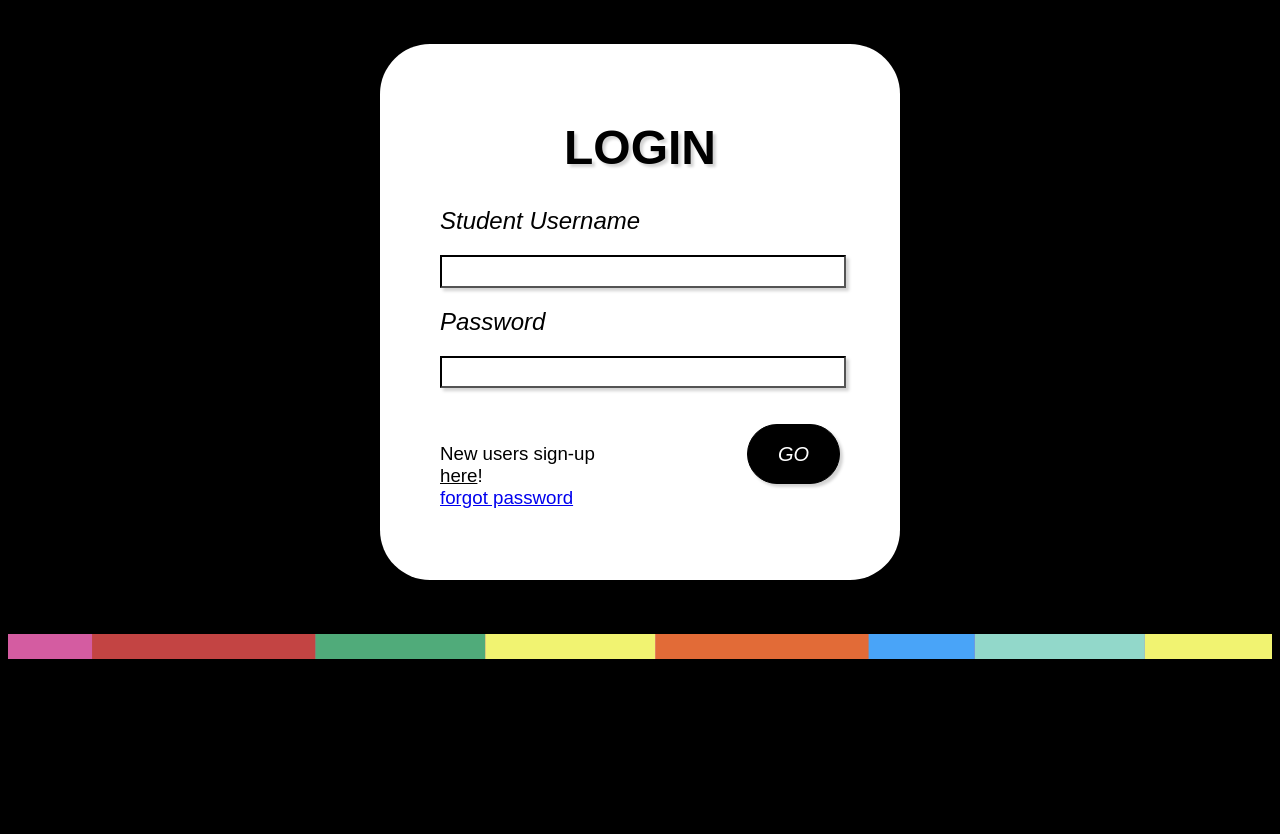
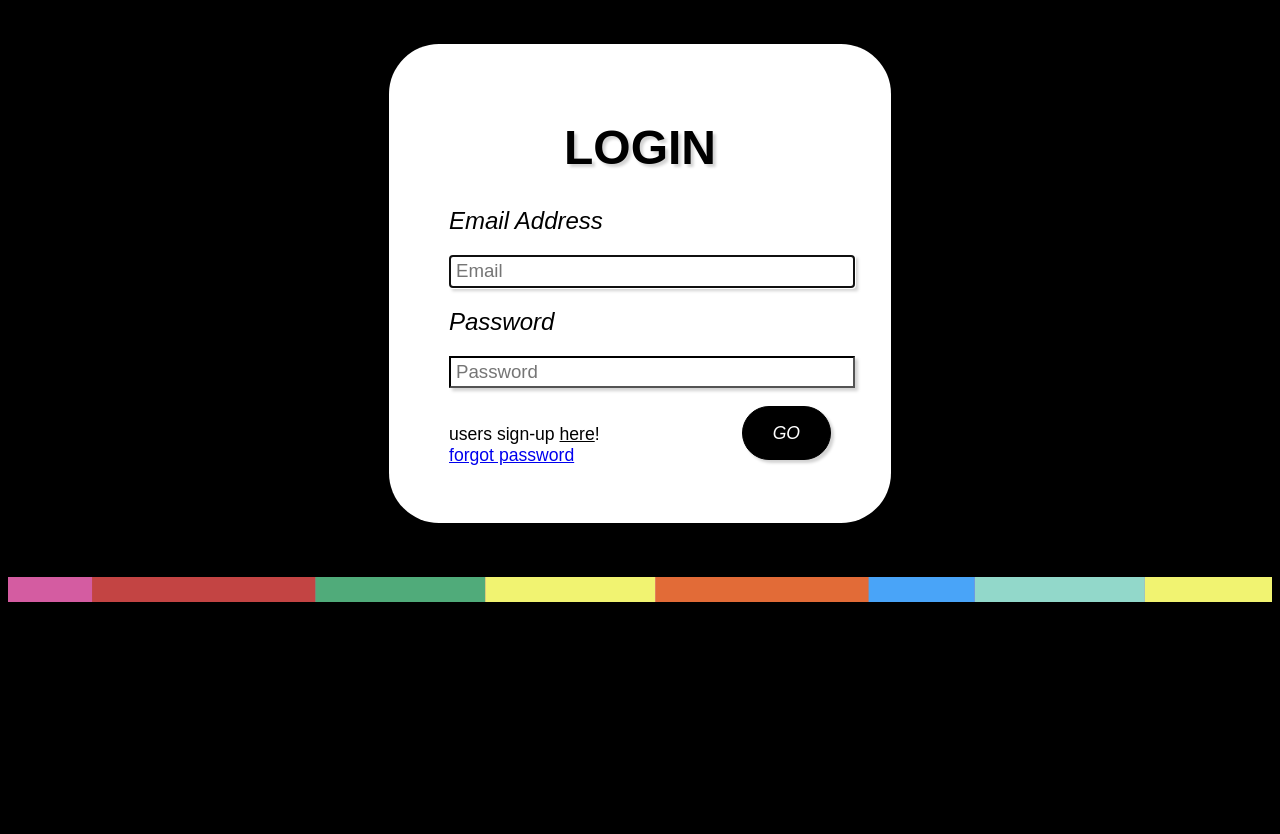
Before and after one commit to cmpt375-2021fall/client-project-crayon_project, a Django app: page /login/ in a window 1280 px wide. Before the commit the page ends 659 px from the top, so only its background shows below. Run offline with Django 3.2, Linux system fonts and the light colour scheme; some libraries are stand-ins or nearby versions; some web fonts are replaced.

Commit message:
updated css

```diff
--- a/crayonApp/static/crayonApp/css/login.css
+++ b/crayonApp/static/crayonApp/css/login.css
@@ -107,6 +107,16 @@
 }
 
 rainbowfooter{
-  position: absolute;
+  position: fixed;
   bottom: 0;
+    height:60px;
 }
+
+#page-container {
+  position: relative;
+  min-height: 100vh;
+}
+
+#content-wrap {
+  padding-bottom: 2.5rem;    /* Footer height */
+}
--- a/crayonApp/templates/crayonApp/login.html
+++ b/crayonApp/templates/crayonApp/login.html
@@ -4,6 +4,7 @@
 <! -- http://127.0.0.1:8000/crayonApp/login/ -->
 
 <link rel="stylesheet" href="https://use.typekit.net/uvu6hds.css">
+ <! -- <link href="https://cdn.bootcss.com/twitter-bootstrap/4.3.1/css/bootstrap.min.css" rel="stylesheet"> -->
 <link rel="stylesheet" type="text/css" href="{% static 'crayonApp/css/login.css' %}">
 login.css
 
@@ -14,35 +15,41 @@
 </head>
 
 <body style="background-color:black;">
-<div>
+
+<div id="page-container">
 <br>
-<div style="width:25em;height:26em;background-color: white; border-radius: 50px;" class = "login">
+<div id="content-wrap" style="  background-color: white; border-radius: 50px;" class = "login">
+
 
 <h1 class = "center title textshadow alignmiddle" style = "color:black;" > LOGIN </h1>
 
+<form action="/login/" method="post">
+                    {% if message %}
+                    <div class="alert alert-warning">{{'Username or password is incorrect'}}</div>
+                    {% endif %}
+                    {% csrf_token %}
 
-        <h2> Student Username</h2>
+        <h2 style="font-size: 1.5rem"> Email Address</h2>
     <div align = center>
-        <input type="text" name="Uname" id="Uname" placeholder="">
+        {{ login_form.email}}
             </div>
 
-     <h2> Password </h2>
+     <h2 style="font-size: 1.5rem"> Password </h2>
     <div align = center>
-     <input type="Password" name="Pass" id="Pass" placeholder="">
+             {{ login_form.password }}
     </div>
+<br>
 
-    <br>
-    <br>
-    <h3 class = "column"> New users sign-up <a href="http://127.0.0.1:8000/crayonApp/register/" style = "color: black;">here</a>! <br>
-    <a href="http://127.0.0.1:8000/crayonApp/register/">forgot password</a>
+    <h3 class = "column" style="font-size: 1.10rem"> users sign-up <a href="/register/" style = "color: black;">here</a>! <br>
+    <a href="/register/">forgot password</a>
     </h3>
-        <button class = "floatright"> <h2>GO</h2> </button>
-
+        <button class = "floatright"> <h2 style="font-size: 1.10rem">GO</h2> </button>
+     </form>
     </div>
 
 
-<br><br>
-<br>
+
+<br><br><br>
 
 <footer class = "rainbowfooter">
 
@@ -58,7 +65,6 @@
 </svg>
 
 </footer>
-
 </div>
 
 </body>
```
